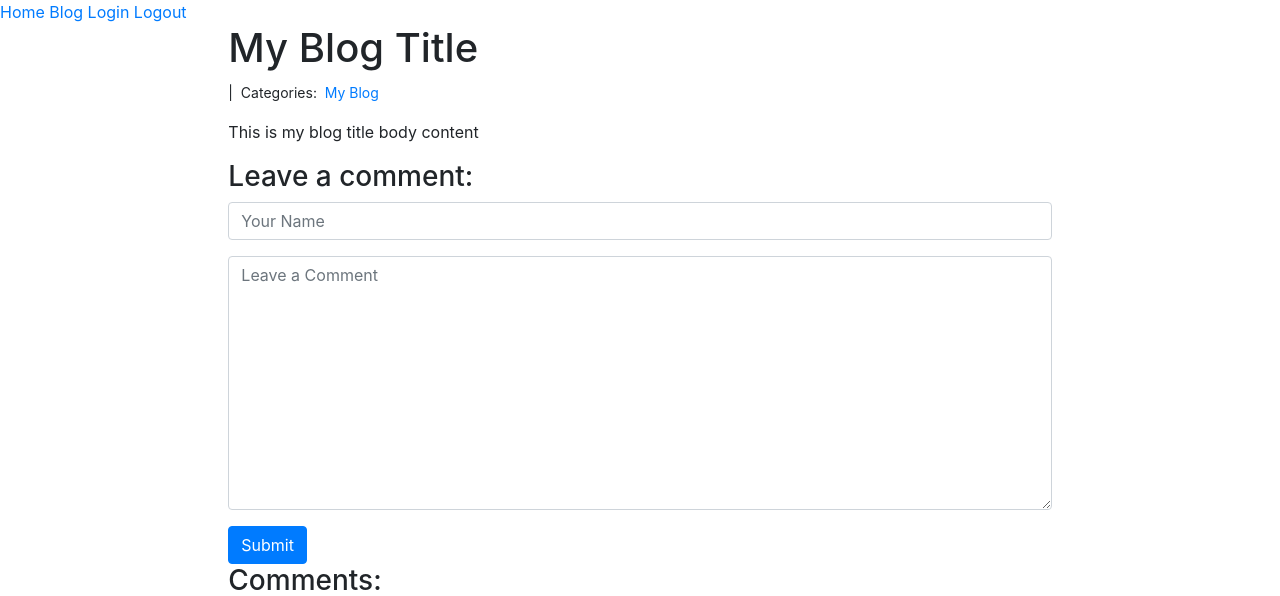
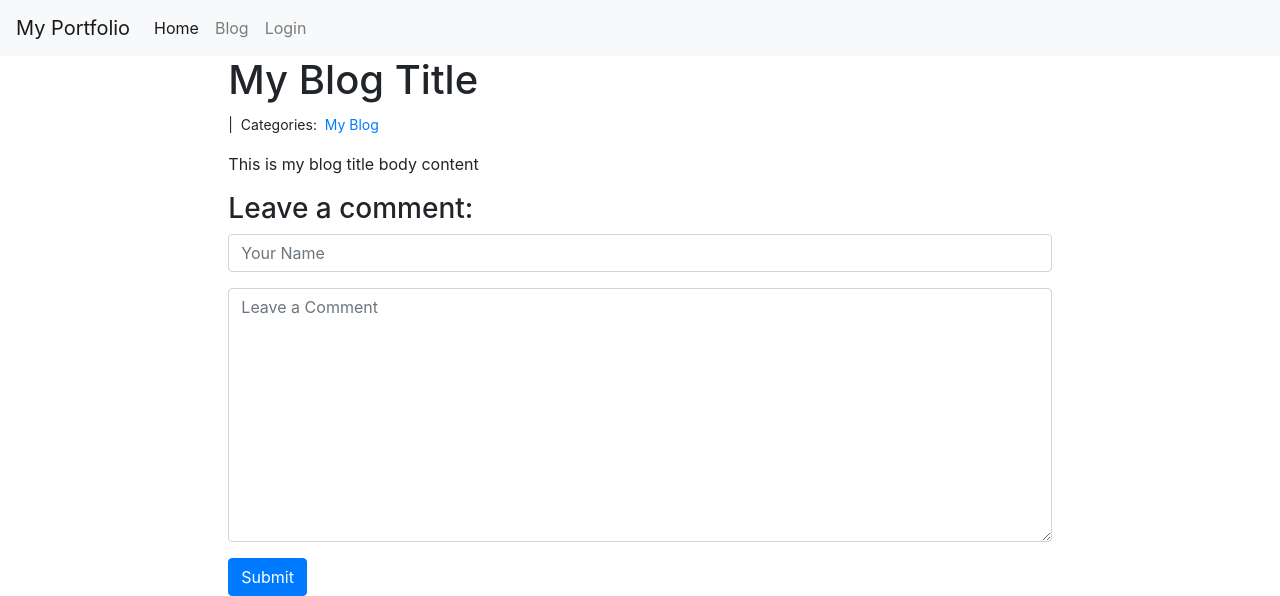
Before and after one commit to Mohammadhussain257/portfolio, a Django app: page /blog/blog_detail/1/ in a window 1280 px wide. Shown: the top 596 px of the page. Run offline with Django 3.2, Linux system fonts and the light colour scheme; data comes from the database, SQL or seed files in the repository; both versions use the stored data as it was after the commit; some libraries are stand-ins or nearby versions.

Commit message:
styling base page

```diff
--- a/templates/base.html
+++ b/templates/base.html
@@ -8,11 +8,29 @@
     {% bootstrap_javascript jquery='full' %}
 </head>
 <body>
-<a href="{% url 'myportfolio:index' %}">Home</a>
-<a href="{% url 'blog:blog_index' %}">Blog</a>
-<a href="{% url 'user:login' %}">Login</a>
-<a href="{% url 'user:logout' %}">Logout</a>
-
+<nav class="navbar navbar-expand-lg navbar-light bg-light">
+  <a class="navbar-brand" href="{% url 'myportfolio:index' %}">My Portfolio</a>
+  <button class="navbar-toggler" type="button" data-toggle="collapse" data-target="#navbarNav" aria-controls="navbarNav" aria-expanded="false" aria-label="Toggle navigation">
+    <span class="navbar-toggler-icon"></span>
+  </button>
+  <div class="collapse navbar-collapse" id="navbarNav">
+    <ul class="navbar-nav">
+      <li class="nav-item active">
+        <a class="nav-link" href="{% url 'myportfolio:index' %}">Home <span class="sr-only">(current)</span></a>
+      </li>
+      <li class="nav-item">
+        <a href="{% url 'blog:blog_index' %}" class="nav-link">Blog</a>
+      </li>
+      <li class="nav-item">
+          {% if user.is_authenticated %}
+              <a href="{% url 'user:logout' %}" class="nav-link">Logout</a>
+          {% else %}
+            <a href="{% url 'user:login' %}" class="nav-link">Login</a>
+          {% endif %}
+      </li>
+    </ul>
+  </div>
+</nav>
 {% block content %}{% endblock content %}
 </body>
 </html>
```
Also changed, not shown: db.sqlite3.
